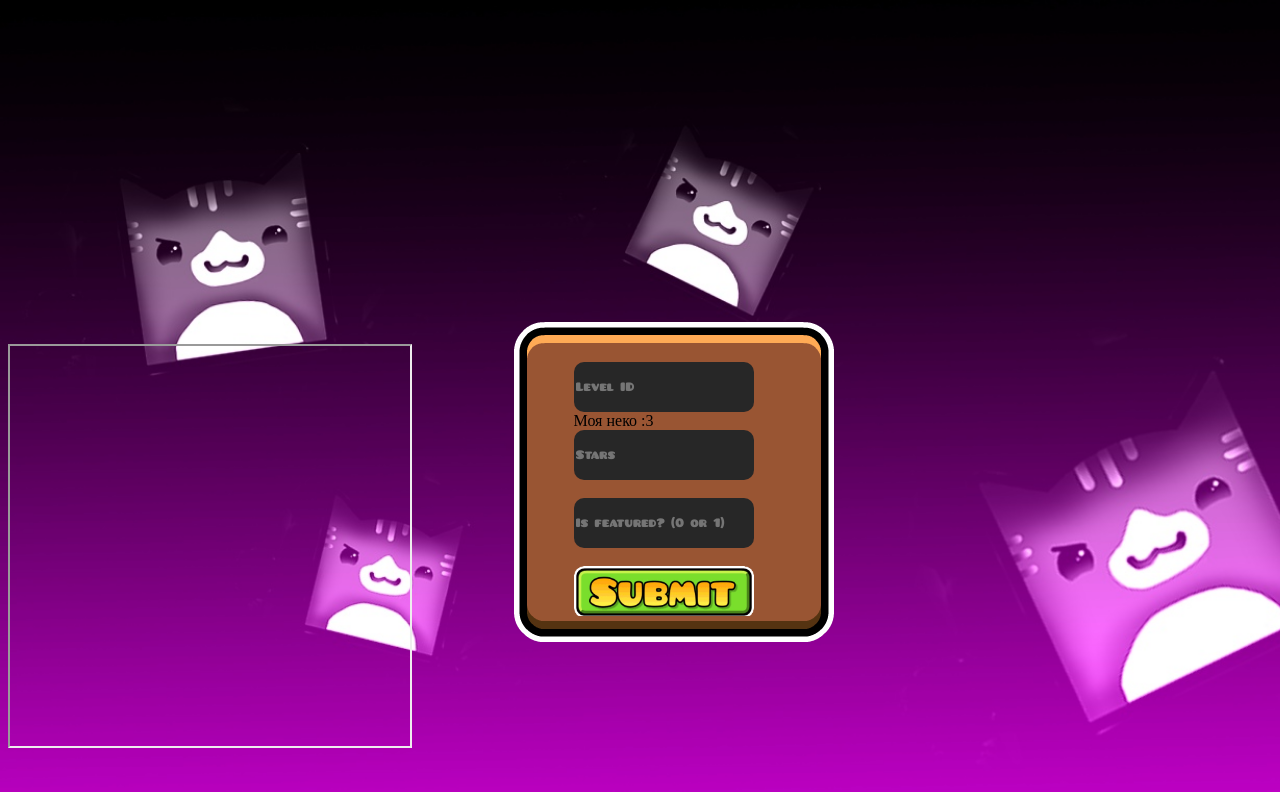
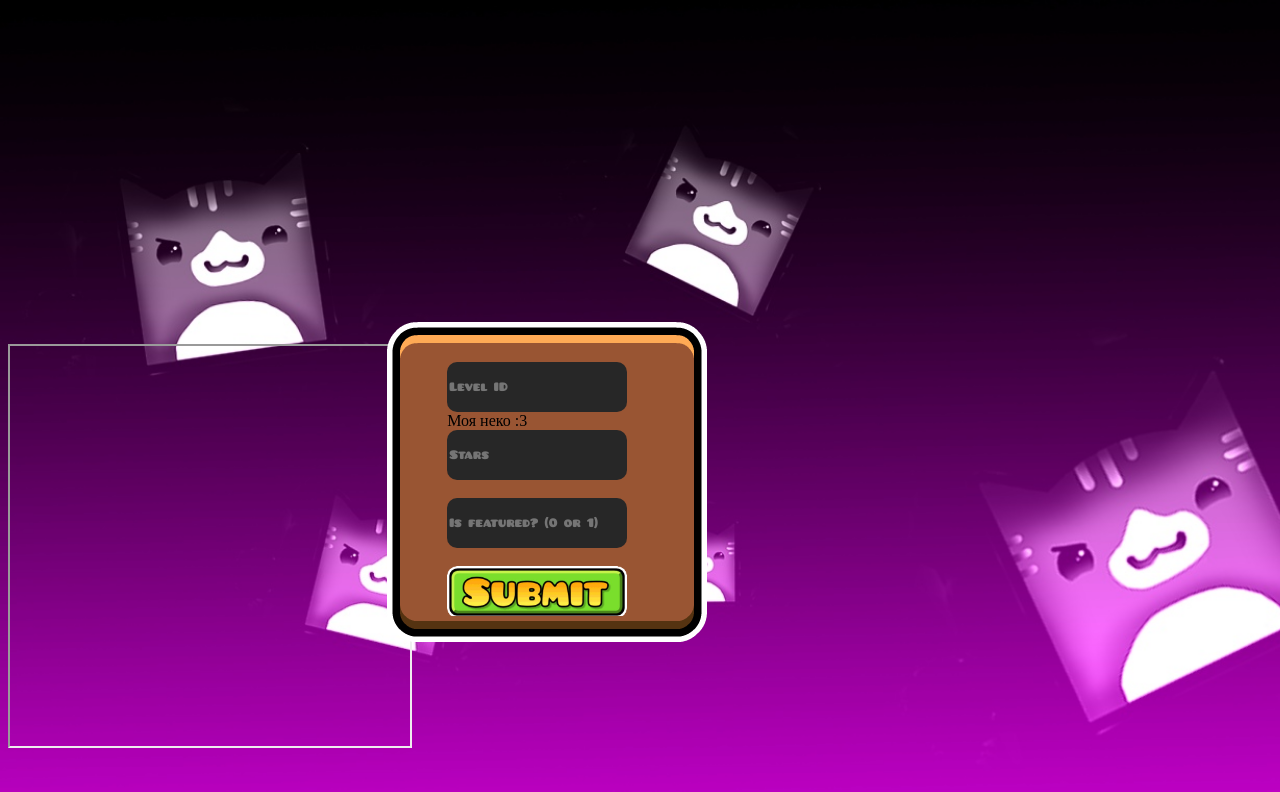
Before and after one commit to relativemodder/relativemodder.github.io, a plain HTML site: page gdpsrate/index.html in a window 1280 px wide. Drawn offline with Linux system fonts and the light colour scheme; files whose address does not match are found by name.

Commit message:
Update index.html

```diff
--- a/gdpsrate/index.html
+++ b/gdpsrate/index.html
@@ -32,7 +32,7 @@
                 padding-top: 40px;
                 top: 40%;
                 position: relative;
-                margin-left: 40%;
+                margin-left: 30%;
                 width: 260px;
                 height: 280px;
             }
```
